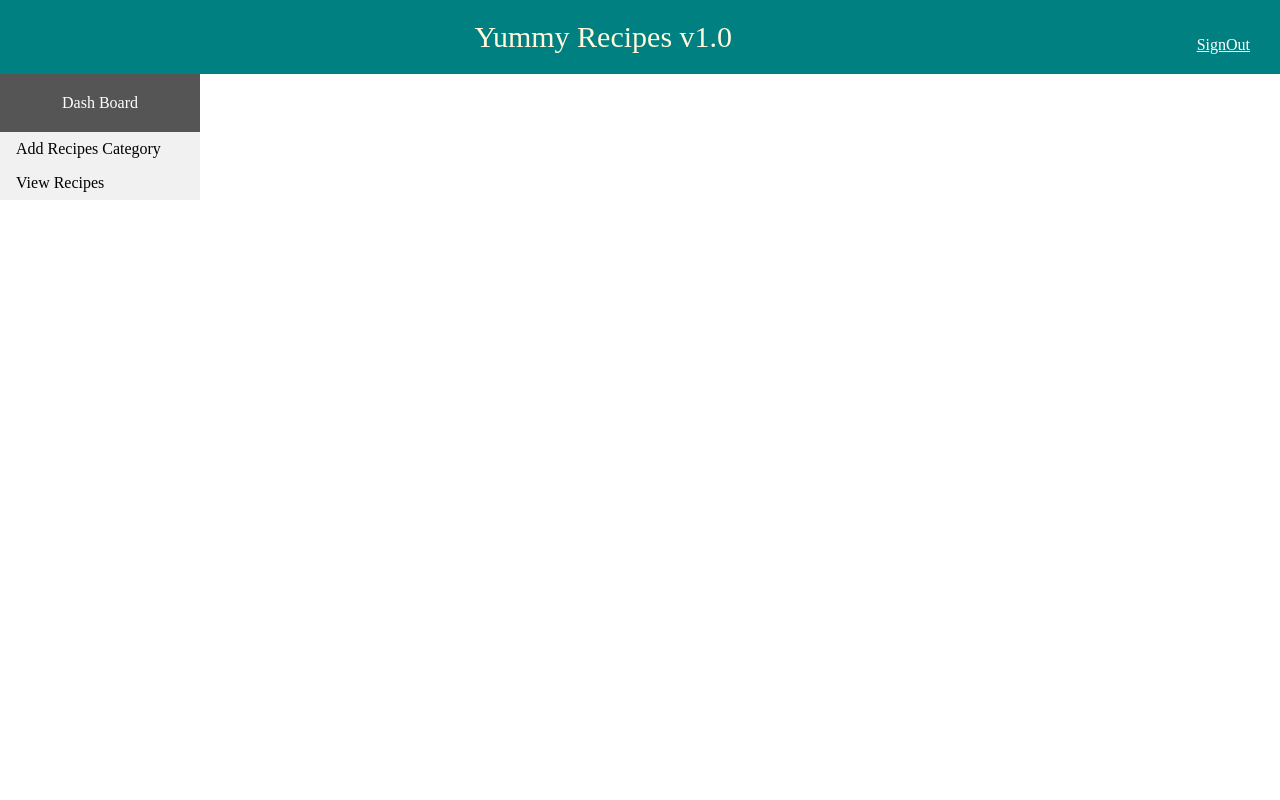
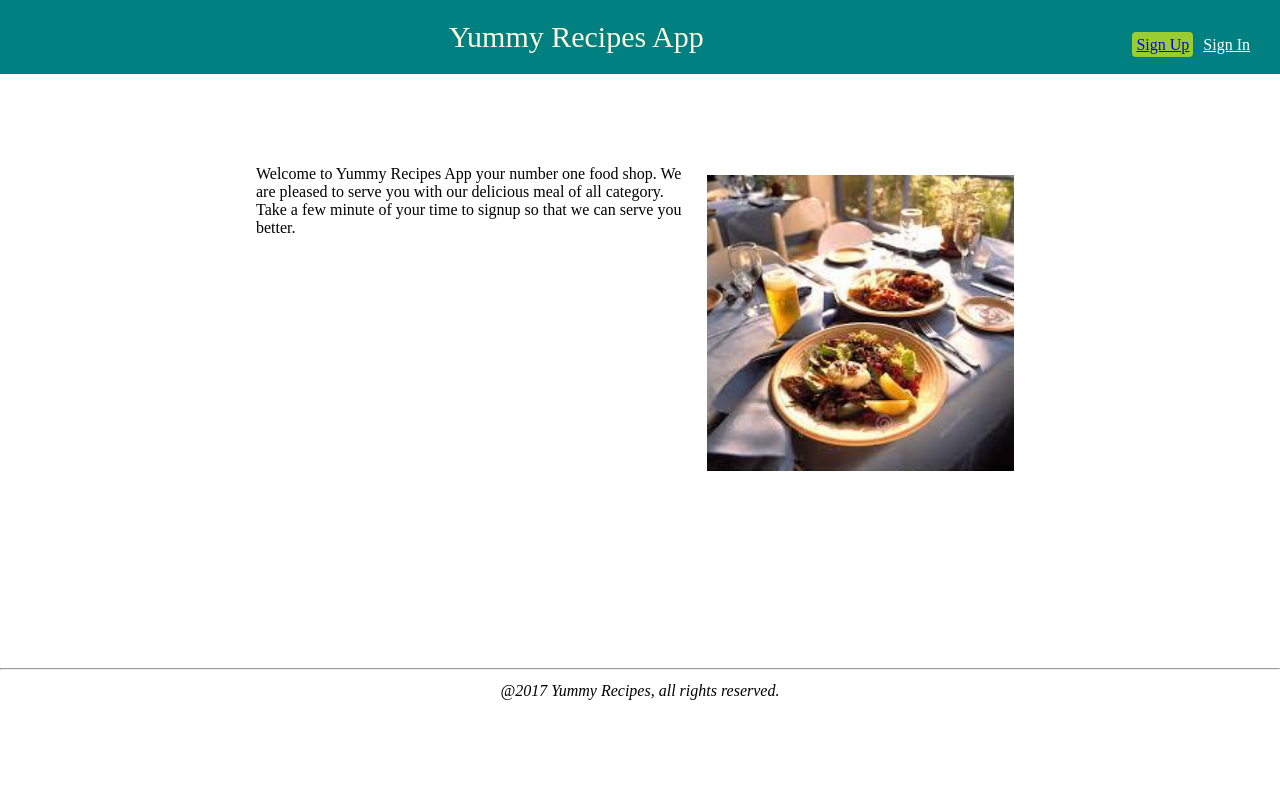
Before and after one commit to anyric/Yummy-Recipes, a Flask app: page / in a window 1280 px wide. Run offline with Flask 2, Linux system fonts and the light colour scheme.

Commit message:
updated static files, add uml diagram modified flask app

```diff
--- a/Designs/app.py
+++ /dev/null
@@ -1,18 +0,0 @@
-from flask import Flask, render_template
-
-app = Flask(__name__)
-
-@app.route('/')
-def dashbaord():
-    return render_template("index.html")
-
-@app.route('/category')
-def category():
-    return render_template("category")
-
-@app.route('/recipes')
-def recipes():
-    return render_template("recipes")
-
-if __name__ ==  '__main__':
-    app.run()
--- a/Designs/templates/index.html
+++ /dev/null
@@ -1,29 +0,0 @@
-<html lang="en">
-
-<head>
-    <meta charset="UTF-8">
-    <meta name="viewport" content="width=device-width, initial-scale=1.0">
-    <meta http-equiv="X-UA-Compatible" content="ie=edge">
-    <title>Dash Board</title>
-    <link rel="stylesheet" href="../css/style.css">
-</head>
-
-<body class="dash-container">
-    <div class="header">
-        <a class="header-a">Yummy Recipes v1.0 </a>
-        <span class="recover_pass"> <a href="#" class="signout">SignOut</a></span>
-    </div>
-    <nav>
-        <div>
-            <ul>
-                <li><a class="dash-head">Dash Board </a></li>
-                <li><a href="/category">Add Recipes Category</a></li>
-                <li><a href="/recipes">View Recipes </a></li>
-            </ul>
-        </div>
-
-    </nav>
-
-</body>
-
-</html>
--- /dev/null
+++ b/run.py
@@ -0,0 +1,26 @@
+from flask import Flask, render_template
+
+app = Flask(__name__)
+
+@app.route('/')
+def index():
+    return render_template('index.html')
+
+@app.route('/signin')
+def signin():
+    return render_template("signin.html")
+
+@app.route('/signup')
+def signup():
+    return render_template("signup.html")
+
+@app.route('/category')
+def category():
+    return render_template("category.html")
+
+@app.route('/recipes')
+def recipes():
+    return render_template("recipes.html")
+
+if __name__ ==  '__main__':
+    app.run()
--- a/Designs/css/style.css
+++ b/static/css/style.css
@@ -49,9 +49,28 @@ button:hover {
     margin: 24px 0 12px 0;
 }
 
+.img_home {
+    text-align: center;
+    margin: 24px 0 12px 0;
+    float: right;
+}
+
 img.login-image {
     width: 20%;
     border-radius: 50%;
+}
+
+.home-image {
+    float: right;
+    padding: 10px;
+    width: 40%;
+}
+
+.welcome {
+    margin: auto;
+    width: 60%;
+    height: 50%;
+    padding: 75px 0;
 }
 
 .home {
@@ -138,3 +157,9 @@ textarea {
     height: 50px;
     background: #faf6d9;
 }
+
+footer {
+    text-align: center;
+    padding: 4px;
+    font-style: italic;
+}
--- /dev/null
+++ b/templates/index.html
@@ -0,0 +1,34 @@
+<html lang="en">
+
+<head>
+    <meta charset="UTF-8">
+    <meta name="viewport" content="width=device-width, initial-scale=1.0">
+    <meta http-equiv="X-UA-Compatible" content="ie=edge">
+    <title>Dash Board</title>
+
+    <link rel="stylesheet" href="{{ url_for('static', filename='css/style.css') }}">
+</head>
+
+<body>
+
+    <div class="header">
+        <a class="header-a">Yummy Recipes App </a>
+        <span class="recover_pass"> <a href="/signin" class="signout">Sign In</a></span>
+        <span class="recover_pass"> <a href="/signup" class="home">Sign Up</a></span>
+    </div>
+    <div class="welcome">
+
+        <p> <img src="{{ url_for('static', filename='img/food.jpg') }}" alt="Login-Image" class="home-image">Welcome to Yummy Recipes App your number one food shop. We are pleased to serve you with our delicious meal of all category. Take a few minute of
+            your time to signup so that we can serve you better.
+        </p>
+
+    </div>
+    </br>
+    </br>
+    <hr>
+    <footer>
+        @2017 Yummy Recipes, all rights reserved.
+    </footer>
+</body>
+
+</html>
```
Also changed, not shown: templates/signin.html (renamed from Designs/templates/signup.html, +14 -4 lines), templates/signup.html (added, +42 -0 lines), Designs/ClassDiagram.gif (added), static/img/food.jpg (added), static/img/login.png (renamed from Designs/img/login.png), templates/category.html (renamed from Designs/templates/category.html), templates/recipes.html (renamed from Designs/templates/recipes.html).
